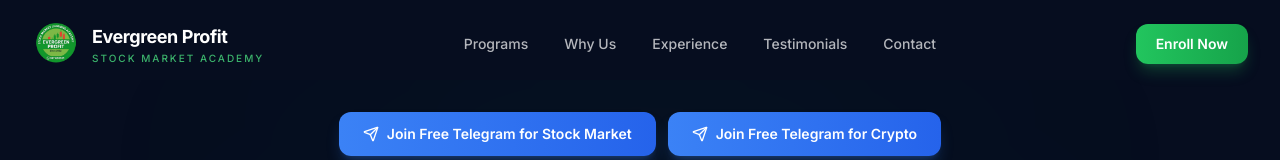
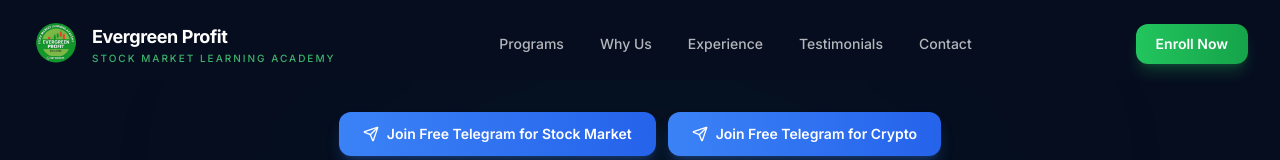
Before and after one commit to ravikmr0/evergreenprofit, a React (Vite) app: page / in a window 1280 px wide. Shown: the top 160 px of the page. Built offline with nearby package versions, Linux system fonts and the light colour scheme.

Commit message:
Update Navbar.tsx

```diff
--- a/src/components/Navbar.tsx
+++ b/src/components/Navbar.tsx
@@ -49,7 +49,7 @@ export default function Navbar({ onEnrollClick }: NavbarProps) {
                 Evergreen Profit
               </span>
               <span className="text-[9px] sm:text-[10px] font-medium tracking-[0.2em] uppercase text-forest-400/80">
-                Stock Market Academy
+                Stock Market Learning Academy
               </span>
             </div>
           </a>
```
